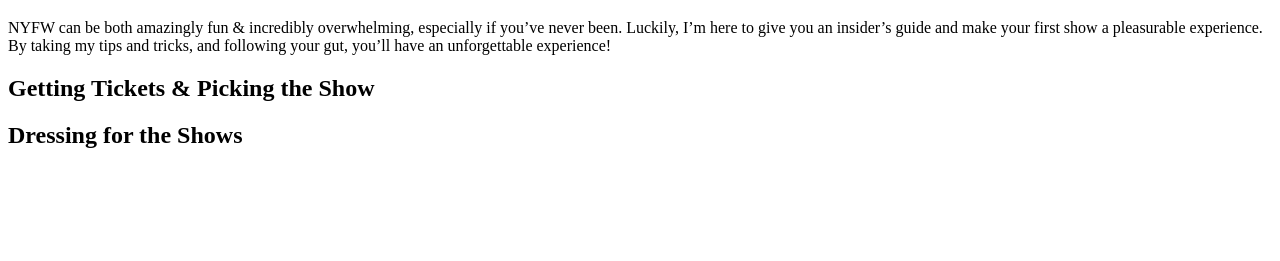
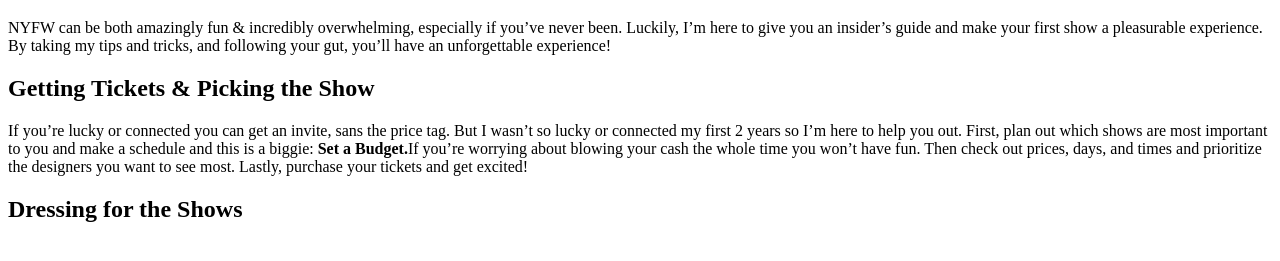
Before and after one commit to ethanswafford/CodeCademy_FashionBlog_, a plain HTML site: page index.html in a window 1280 px wide. Shown: the part 61-322 px from the top of the page. Drawn offline with Linux system fonts and the light colour scheme.

Commit message:
stepSix_Content_Added

```diff
--- a/index.html
+++ b/index.html
@@ -1,25 +1,30 @@
-<!doctype html>
+<!DOCTYPE html>
 <html>
   <head>
-
-    <link rel="stylesheet" href="">
+    <link rel="stylesheet" href="" />
     <title>Everyday with Isa</title>
   </head>
 
   <body>
     <h1>An Insider’s Guide to NYFW</h1>
-        <p>NYFW can be both amazingly fun & incredibly overwhelming,
-        especially if you’ve never been.
-        Luckily, I’m here to give you an insider’s guide and make
-        your first show a pleasurable experience.
-        By taking my tips and tricks, and following your gut,
-        you’ll have an unforgettable experience!
+    <p>
+      NYFW can be both amazingly fun & incredibly overwhelming, especially if
+      you’ve never been. Luckily, I’m here to give you an insider’s guide and
+      make your first show a pleasurable experience. By taking my tips and
+      tricks, and following your gut, you’ll have an unforgettable experience!
     </p>
     <h2>Getting Tickets & Picking the Show</h2>
+    <p>
+      If you’re lucky or connected you can get an invite, sans the price tag.
+      But I wasn’t so lucky or connected my first 2 years so I’m here to help
+      you out. First, plan out which shows are most important to you and make a
+      schedule and this is a biggie:  <strong>Set a Budget.</strong>If you’re worrying about
+      blowing your cash the whole time you won’t have fun. Then check out
+      prices, days, and times and prioritize the designers you want to see most.
+      Lastly, purchase your tickets and get excited!
+    </p>
     <h2>Dressing for the Shows</h2>
 
     <script src=""></script>
-
   </body>
-
 </html>
```
Lines whose indentation alone changed are shown as unchanged.
